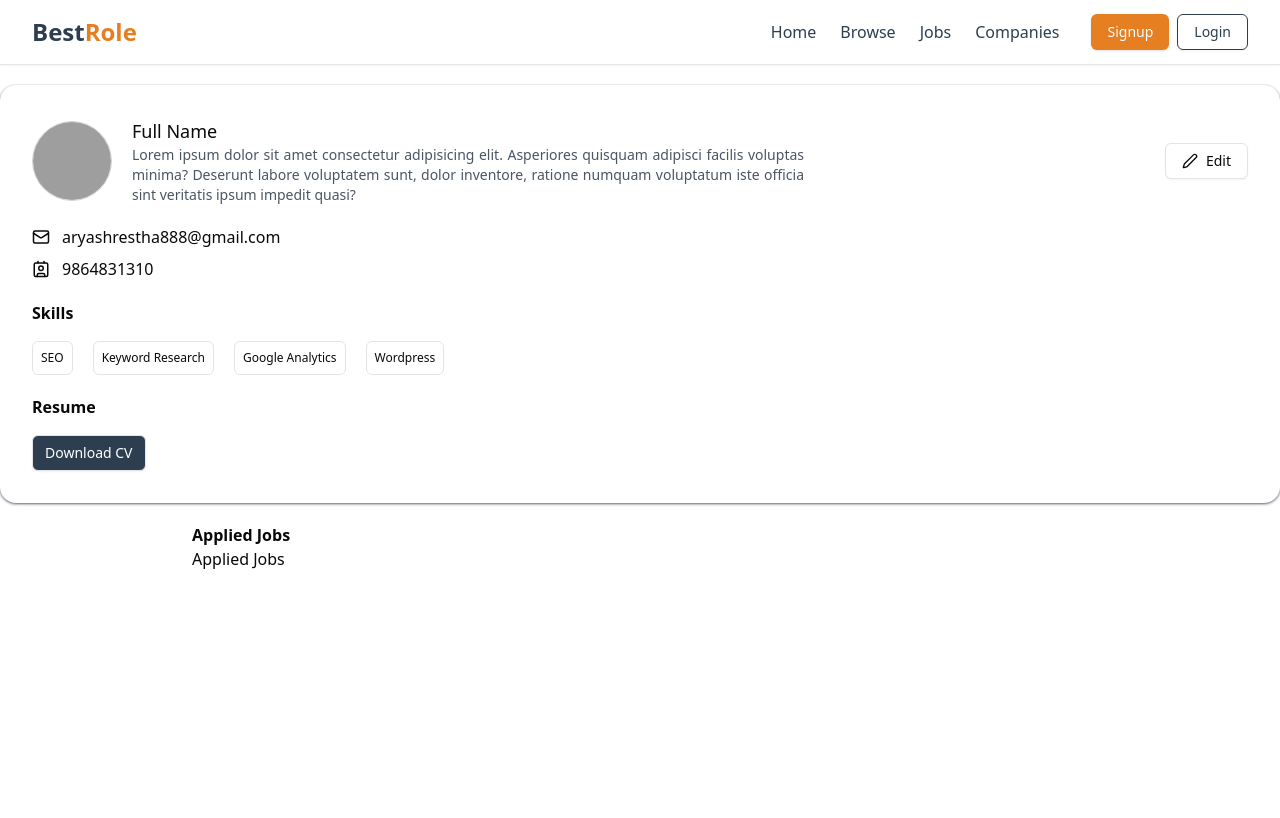
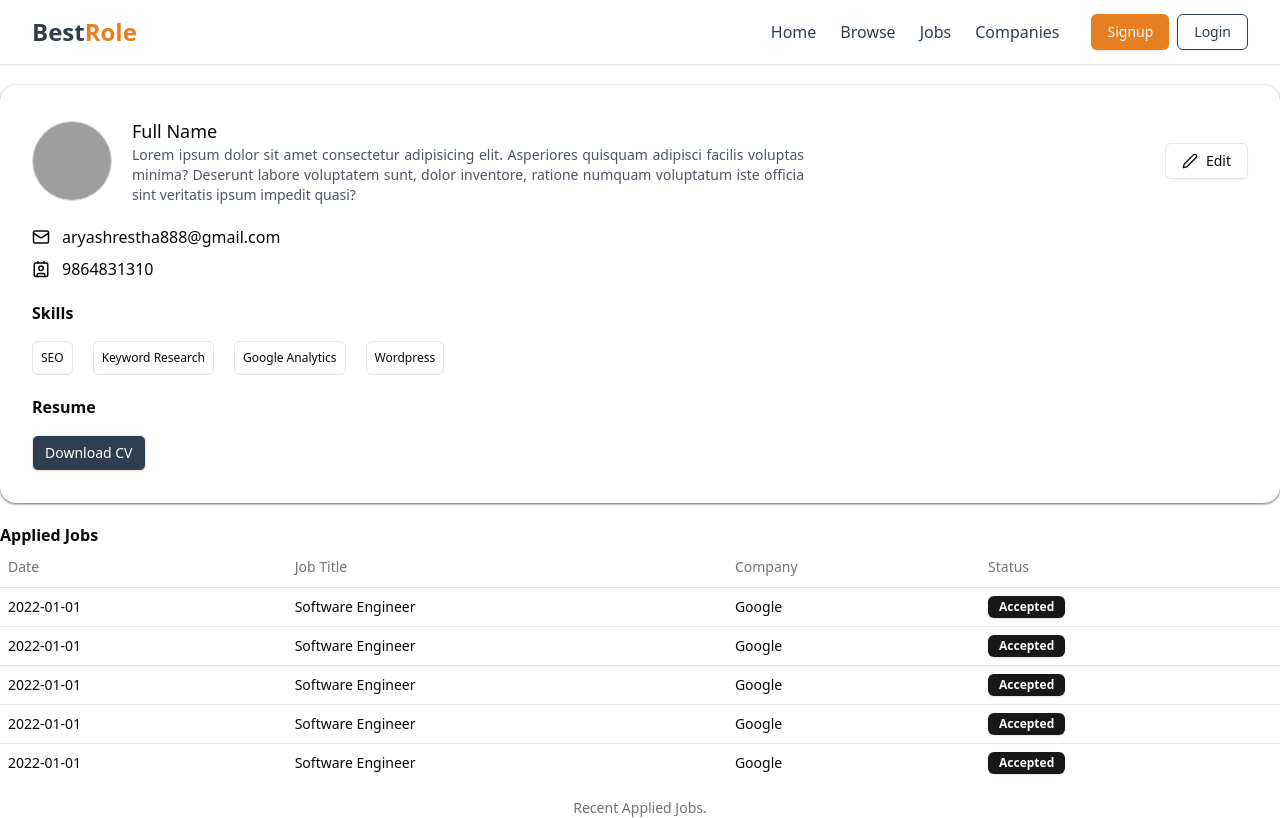
Before and after one commit to aryastha/Online-Job-Portal, a React (Vite) app in the folder Frontend/: page /profile in a window 1280 px wide. Built offline with nearby package versions, Linux system fonts and the light colour scheme; grey boxes are pictures that could not be loaded.

Commit message:
Applied Jobs Section Added

```diff
--- a/Frontend/src/components/components_lite/AppliedJobs.jsx
+++ b/Frontend/src/components/components_lite/AppliedJobs.jsx
@@ -1,9 +1,31 @@
 import React from 'react'
-
+import { Table, TableBody, TableCaption, TableHead, TableHeader, TableRow, TableCell } from '../ui/table'
+import { Badge } from "../ui/badge";
 const AppliedJobs = () => {
   return (
     <div>
-      <h2>Applied Jobs </h2>
+      <Table>
+        <TableCaption> Recent Applied Jobs. </TableCaption>
+        <TableHeader>
+            <TableRow>
+                <TableHead> Date </TableHead>
+                <TableHead> Job Title </TableHead>
+                <TableHead> Company </TableHead>
+                <TableHead> Status </TableHead>
+            </TableRow>
+        </TableHeader>
+
+        <TableBody>
+            {[1,2,3,4,5].map((job, index)=>(
+                <TableRow key = {index}>
+                    <TableCell> 2022-01-01 </TableCell>
+                    <TableCell> Software Engineer </TableCell>
+                    <TableCell> Google </TableCell>
+                    <TableCell> <Badge> Accepted </Badge>  </TableCell>
+                </TableRow>
+            ))}
+        </TableBody>
+      </Table>
     </div>
   )
 }
--- a/Frontend/src/components/components_lite/Profile.jsx
+++ b/Frontend/src/components/components_lite/Profile.jsx
@@ -105,7 +105,7 @@ const Profile = () => {
         {/* Application Table */}
       </div>
 
-      <div className="max-w-4xl mx-auto bg-white rounded-2xl mt-5">
+      <div className="max-w-7xl mx-auto bg-white rounded-2xl mt-5">
           <h2 className="text-md font-bold"> Applied Jobs</h2>
           <AppliedJobs />
       </div>
--- /dev/null
+++ b/Frontend/src/components/ui/table.jsx
@@ -0,0 +1,86 @@
+import * as React from "react"
+
+import { cn } from "@/lib/utils"
+
+const Table = React.forwardRef(({ className, ...props }, ref) => (
+  <div className="relative w-full overflow-auto">
+    <table
+      ref={ref}
+      className={cn("w-full caption-bottom text-sm", className)}
+      {...props} />
+  </div>
+))
+Table.displayName = "Table"
+
+const TableHeader = React.forwardRef(({ className, ...props }, ref) => (
+  <thead ref={ref} className={cn("[&_tr]:border-b", className)} {...props} />
+))
+TableHeader.displayName = "TableHeader"
+
+const TableBody = React.forwardRef(({ className, ...props }, ref) => (
+  <tbody
+    ref={ref}
+    className={cn("[&_tr:last-child]:border-0", className)}
+    {...props} />
+))
+TableBody.displayName = "TableBody"
+
+const TableFooter = React.forwardRef(({ className, ...props }, ref) => (
+  <tfoot
+    ref={ref}
+    className={cn("border-t bg-muted/50 font-medium [&>tr]:last:border-b-0", className)}
+    {...props} />
+))
+TableFooter.displayName = "TableFooter"
+
+const TableRow = React.forwardRef(({ className, ...props }, ref) => (
+  <tr
+    ref={ref}
+    className={cn(
+      "border-b transition-colors hover:bg-muted/50 data-[state=selected]:bg-muted",
+      className
+    )}
+    {...props} />
+))
+TableRow.displayName = "TableRow"
+
+const TableHead = React.forwardRef(({ className, ...props }, ref) => (
+  <th
+    ref={ref}
+    className={cn(
+      "h-10 px-2 text-left align-middle font-medium text-muted-foreground [&:has([role=checkbox])]:pr-0 [&>[role=checkbox]]:translate-y-[2px]",
+      className
+    )}
+    {...props} />
+))
+TableHead.displayName = "TableHead"
+
+const TableCell = React.forwardRef(({ className, ...props }, ref) => (
+  <td
+    ref={ref}
+    className={cn(
+      "p-2 align-middle [&:has([role=checkbox])]:pr-0 [&>[role=checkbox]]:translate-y-[2px]",
+      className
+    )}
+    {...props} />
+))
+TableCell.displayName = "TableCell"
+
+const TableCaption = React.forwardRef(({ className, ...props }, ref) => (
+  <caption
+    ref={ref}
+    className={cn("mt-4 text-sm text-muted-foreground", className)}
+    {...props} />
+))
+TableCaption.displayName = "TableCaption"
+
+export {
+  Table,
+  TableHeader,
+  TableBody,
+  TableFooter,
+  TableHead,
+  TableRow,
+  TableCell,
+  TableCaption,
+}
```
